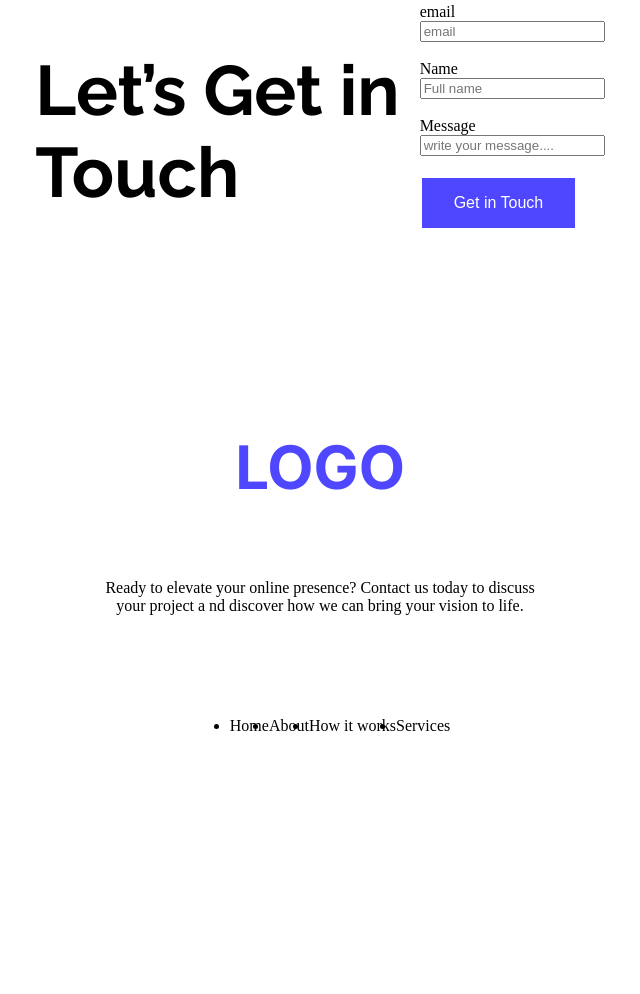
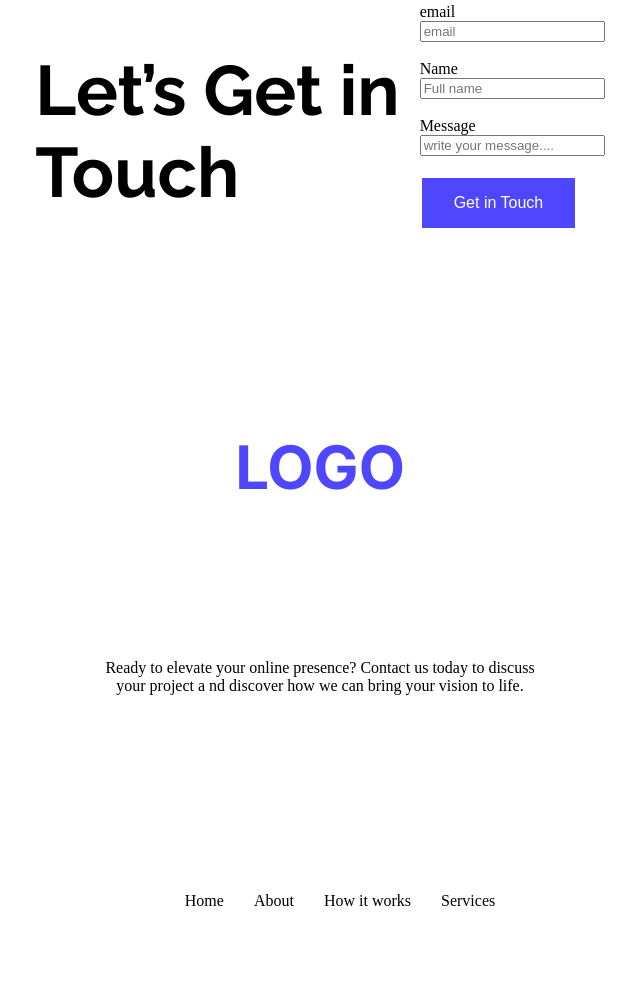
Before and after one commit to Farhanrahat78/My-first-assignment, a plain HTML site: page index.html in a window 1280 px wide. Shown: the part 3148-4142 px from the top of the page, without its empty margins (320-960 px from the left). Drawn offline with Linux system fonts and the light colour scheme.

Commit message:
finish cheking

```diff
--- a/styles/style.css
+++ b/styles/style.css
@@ -161,13 +161,13 @@ gap: 20px;
     color:rgb(78, 71, 255);
 
 text-align: center;
-font-size: 60px;
+    font-size: 60px;}
 
 
-nav li{ list-style: none;
+ul li {list-style: none;
 margin: 15px;
 }
-}
+
 
 nav ul{ display: flex;
 
@@ -187,5 +187,5 @@ align-items: center;}
     display: flex;
     flex-direction: column ;
     align-items: center;
-    gap: 20px;
+    gap: 100px;
 padding: 20px;}
```
